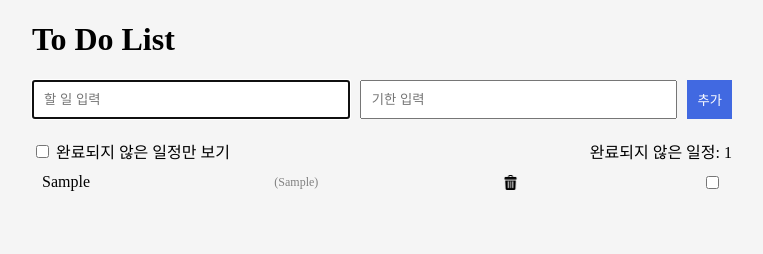
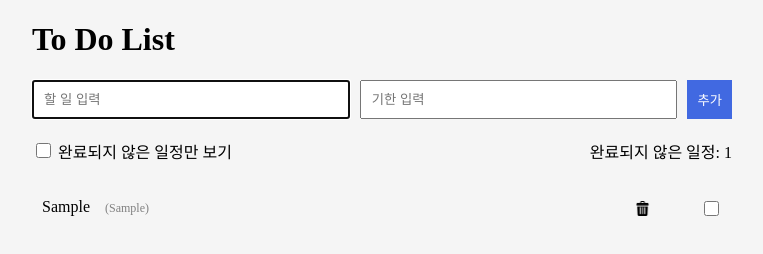
Before and after one commit to Saturn1031/IntroductionToInternet_homework, a website: page todoList.html in a window 1280 px wide. Both pictures are taken after typing "Sample", "Sample" into the empty fields and a click on the button "추가". Shown: the whole page, without its empty margins (258-1021 px from the left). Drawn offline with Linux system fonts and the light colour scheme; files whose address does not match are found by name.

Commit message:
todoList css 수정

```diff
--- a/css/todoListStyle.css
+++ b/css/todoListStyle.css
@@ -1,21 +1,20 @@
-
 body {
     width: 700px;
     margin: auto;
     background-color: whitesmoke;
 }
 
+body > div {
+    margin-bottom: 20px;
+}
+
 ul {
     list-style: none;
     padding: 0;
-    margin: 0;
 }
 
 li {
-    display: flex;
-    align-items: center;
-    justify-content: space-between;
-    padding: 10px;
+    padding: 15px 10px;
     border-bottom: 1px solid LightGray;
 }
 
@@ -29,13 +28,28 @@ form {
 }
 
 input[type="text"] {
-    flex: 1;
+    flex-grow: 1;
     padding: 10px;
     margin-right: 10px;
 }
 
+input[type="image"] {
+    float: right;
+    margin-top: 3px;
+    margin-right: 50px
+}
+
+input[type="checkbox"] {
+    width: 15px;
+    height: 15px;
+}
+
+input[type="checkbox"]:not(#incompleteTasksOnly) {
+    float: right;
+}
+
 button {
-    background-color: royalblue ;
+    background-color: royalblue;
     color: white;
     border: none;
     padding: 5px 10px;
@@ -49,6 +63,7 @@ button:hover {
 .due-date {
     font-size: 12px;
     color: gray;
+    margin-left: 15px;
 }
 
 #taskCount {
--- a/js/todoList.js
+++ b/js/todoList.js
@@ -58,8 +58,16 @@ $(function () {
             var listItem = document.createElement('li');
             listItem.innerText = task.title;
             var dueDate = document.createElement('span');
-            dueDate.innerText = "(".concat(task.dueDate, ")");
+            dueDate.innerText = '(' + task.dueDate + ')';
             dueDate.classList.add('due-date');
+            var completedCheckbox = document.createElement('input');
+            completedCheckbox.setAttribute('type', 'checkbox');
+            completedCheckbox.checked = task.completed;
+            completedCheckbox.addEventListener('change', function () {
+                task.completed = completedCheckbox.checked;
+                renderTasks();
+                updateIncompleteTaskCount();
+            });
             var deleteButton = document.createElement('input');
             deleteButton.setAttribute('type', 'image');
             deleteButton.setAttribute('src', '../과제/media/trash.png');
@@ -68,17 +76,9 @@ $(function () {
             deleteButton.addEventListener('click', function () {
                 deleteTask(index);
             });
-            var completedCheckbox = document.createElement('input');
-            completedCheckbox.setAttribute('type', 'checkbox');
-            completedCheckbox.checked = task.completed;
-            completedCheckbox.addEventListener('change', function () {
-                task.completed = completedCheckbox.checked;
-                renderTasks();
-                updateIncompleteTaskCount();
-            });
             listItem.appendChild(dueDate);
+            listItem.appendChild(completedCheckbox);
             listItem.appendChild(deleteButton);
-            listItem.appendChild(completedCheckbox);
             taskList.appendChild(listItem);
         });
         // 완료되지 않은 일정 개수 출력
@@ -87,7 +87,7 @@ $(function () {
     function updateIncompleteTaskCount() {
         var filteredTasks = filterTasks(tasks, incompleteTasksOnlyCheckbox.checked);
         var incompleteTaskCount = countIncompleteTasks(filteredTasks);
-        taskCount.innerText = "\uC644\uB8CC\uB418\uC9C0 \uC54A\uC740 \uC77C\uC815: ".concat(incompleteTaskCount);
+        taskCount.innerText = '완료되지 않은 일정: ' + incompleteTaskCount;
     }
     // 폼 제출 이벤트 리스너 등록
     taskForm.addEventListener('submit', function (e) {
```
Also changed, not shown: js/todoList.ts (+12 -13 lines).
